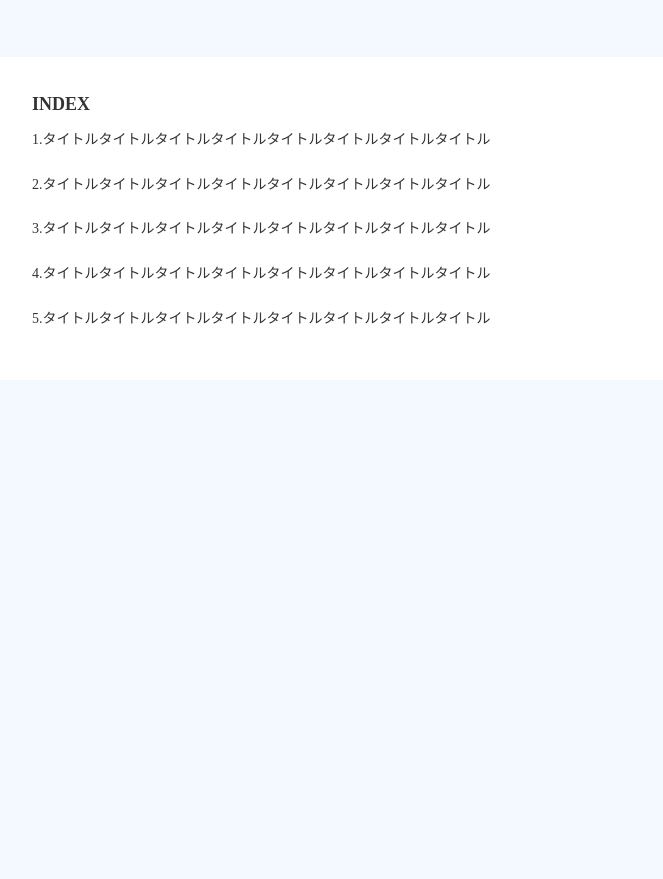
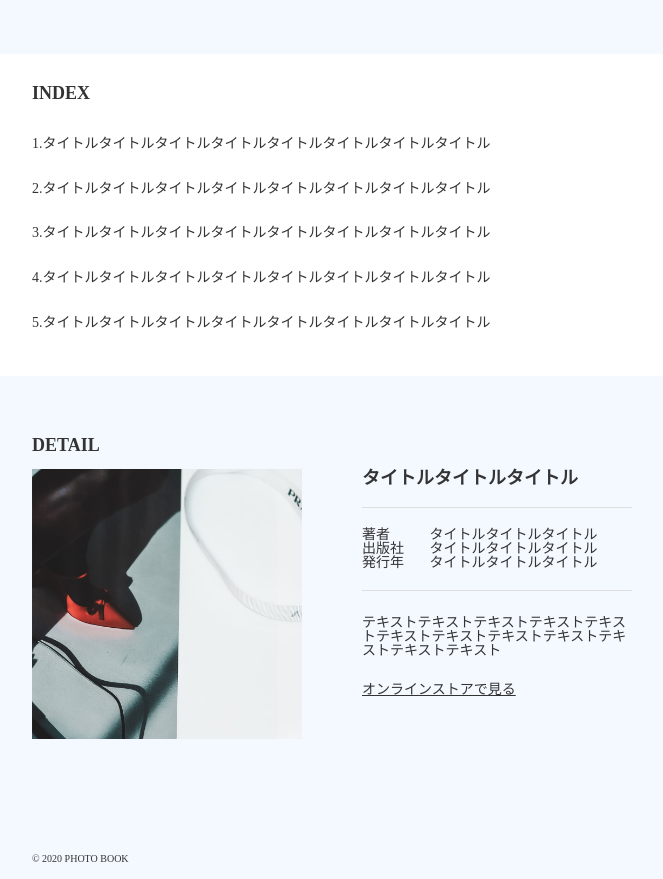
Before and after one commit to tsuyoshi2123/desin_html, a plain HTML site: page desin_html/mark_up_second/index.html in a window 1280 px wide. Shown: the part 499-1378 px from the top of the page, without its empty margins (308-971 px from the left). Before the commit the page ends 879 px from the top, so only its background shows below. Drawn offline with Linux system fonts and the light colour scheme.

Commit message:
大体完成,footerのみ

```diff
--- a/desin_html/mark_up_second/css/style.css
+++ b/desin_html/mark_up_second/css/style.css
@@ -25,20 +25,25 @@ img {
   margin-bottom: 15px;
 }
 
-.section_box {
-  margin-top: 60px;
-  background-color: #fff;
+.capture-inner {
+  margin-bottom: 60px;
+  line-height: 1px;
 }
 
-.section_box .inner {
-  padding: 38px;
+.section_box {
+  margin-bottom: 60px;
+  background-color: #fff;
+  padding: 30px 0;
+}
+
+.inner {
   margin: 0 auto;
   width: 600px;
 }
 
 .section_box .title {
   font-size: 18px;
-  margin-bottom: 5px;
+  margin-bottom: 20px;
 }
 
 .section_box ul li {
@@ -46,3 +51,59 @@ img {
   font-size: 14px;
   line-height: 2.8rem;
 }
+
+#detail {
+  margin-bottom: 100px;
+}
+
+.detail_text {
+  font-size: 18px;
+  margin-bottom: 15px;
+}
+
+.detail_capture {
+  width: 270px;
+}
+
+.content {
+  display: flex;
+}
+
+.content_box {
+  margin-left: 60px;
+}
+
+.content_title {
+  font-size: 18px;
+  margin-bottom: 20px;
+}
+
+.data_list {
+  display: flex;
+  flex-wrap: wrap;
+  border-top: solid 1px #dedede;
+  border-bottom: solid 1px #dedede;
+  padding: 20px 0;
+  margin-bottom: 25px;
+}
+
+.data_title {
+  width: 25%;
+}
+
+.data_article {
+  width: 75%;
+}
+
+.data_text {
+  margin-bottom: 25px;
+}
+
+.tatget_link {
+  color: #333;
+}
+
+#footer {
+  font-size: 0.625rem;
+  padding: 15px 0;
+}
--- a/desin_html/mark_up_second/index.html
+++ b/desin_html/mark_up_second/index.html
@@ -17,7 +17,7 @@
       </h1>
     </header>
     <main class="capture_box">
-      <div>
+      <div class="capture-inner">
         <img src="img/mainvisual.jpg" alt="" class="capture">
       </div>
       <section class="section_box">
@@ -32,9 +32,32 @@
           </ul>
         </div>
       </section>
+      <section id="detail">
+        <div class="inner">
+          <h1 class="detail_text">DETAIL</h1>
+          <div class="content">
+          <img src="img/detail.jpg" alt="" class="detail_capture">
+            <div class="content_box">
+              <h2 class="content_title">タイトルタイトルタイトル</h2>
+              <dl class="data_list">
+                <dt class="data_title">著者</dt>
+                <dd class="data_article">タイトルタイトルタイトル</dd>
+                <dt class="data_title">出版社</dt>
+                <dd class="data_article">タイトルタイトルタイトル</dd>
+                <dt class="data_title">発行年</dt>
+                <dd class="data_article">タイトルタイトルタイトル</dd>
+              </dl>
+              <p class="data_text">テキストテキストテキストテキストテキストテキストテキストテキストテキストテキストテキストテキスト</p>
+              <a href=# class="tatget_link" target="_blank" rel="noopener">オンラインストアで見る</a>
+            </div>
+          </div>
+        </div>
+      </section>
     </main>
+    <footer id="footer">
+      <p class="inner">© 2020 PHOTO BOOK</p>
+    </footer>
   </div>
 
-  <footer></footer>
 </body>
 </html>
```
